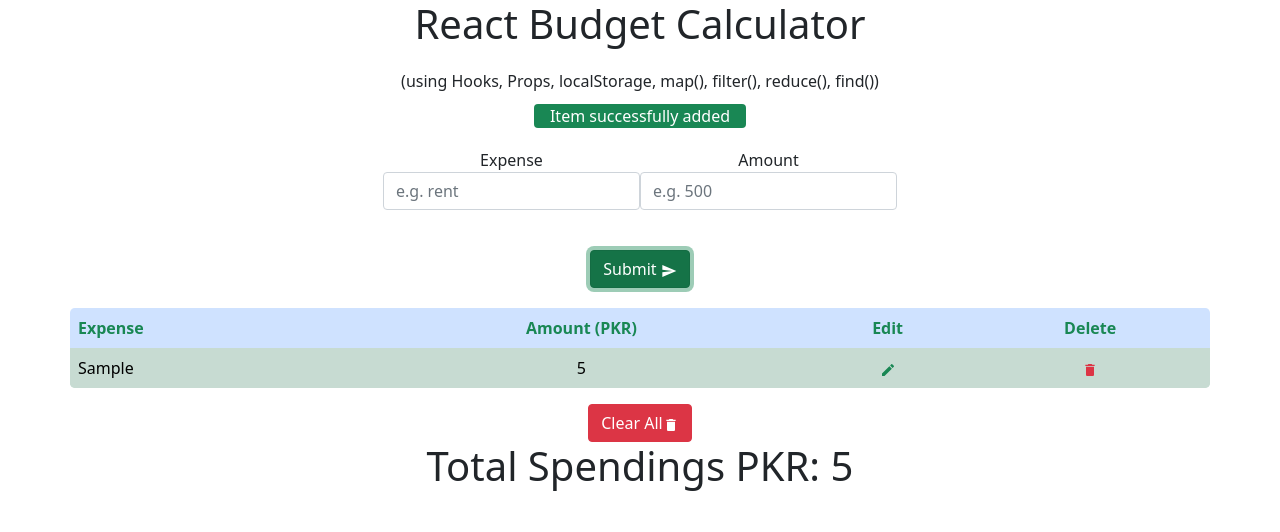
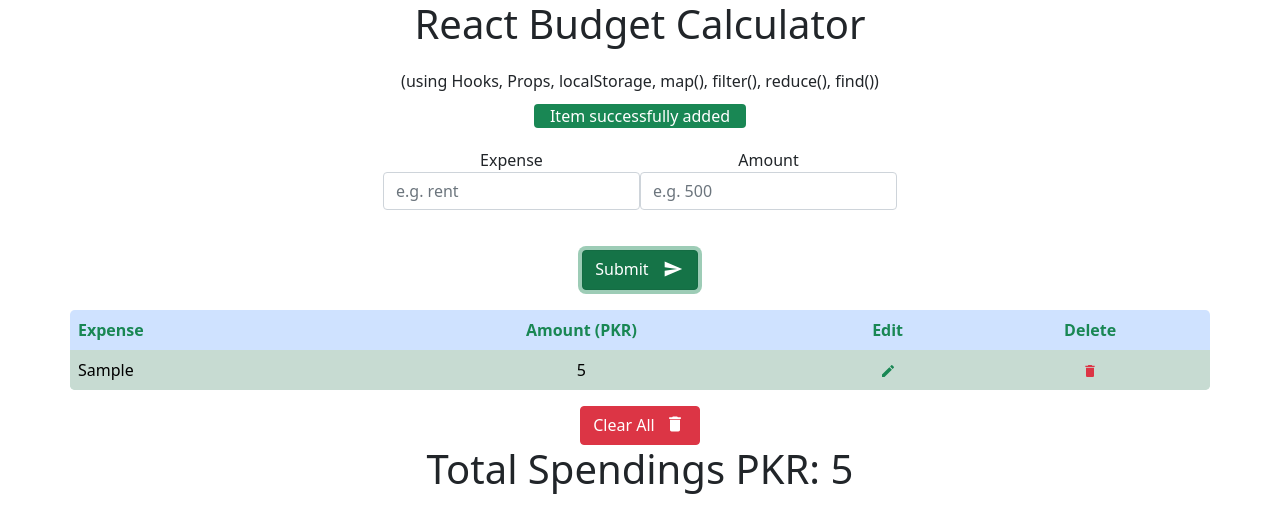
Before and after one commit to DilsherB/react-budget-calculator, a React (Create React App) app: page / in a window 1280 px wide. Both pictures are taken after typing "Sample", "5" into the empty fields and a click on the button "Submit". Shown: the top 532 px of the page. Built offline with nearby package versions, Linux system fonts and the light colour scheme.

Commit message:
buttons allignment adjusted.

```diff
--- a/src/components/Form.js
+++ b/src/components/Form.js
@@ -36,7 +36,7 @@ const Form = (props) => {
           </label>
         </div>
         <button type="submit" className="btn btn-success formElement">
-          {edit ? "Update" : "Submit"} <MdSend />
+          {edit ? "Update" : "Submit"} <MdSend className="fs-4 ms-2 pb-1" />
         </button>
       </div>
     </form>
--- a/src/components/List.js
+++ b/src/components/List.js
@@ -41,7 +41,7 @@ const list = ({
           </table>
           <button type="button" className="btn btn-danger" onClick={clearAll}>
             Clear All
-            <MdDelete className="btn-icon" />
+            <MdDelete className="fs-4 ms-2 pb-1" />
           </button>
         </div>
       )
```
